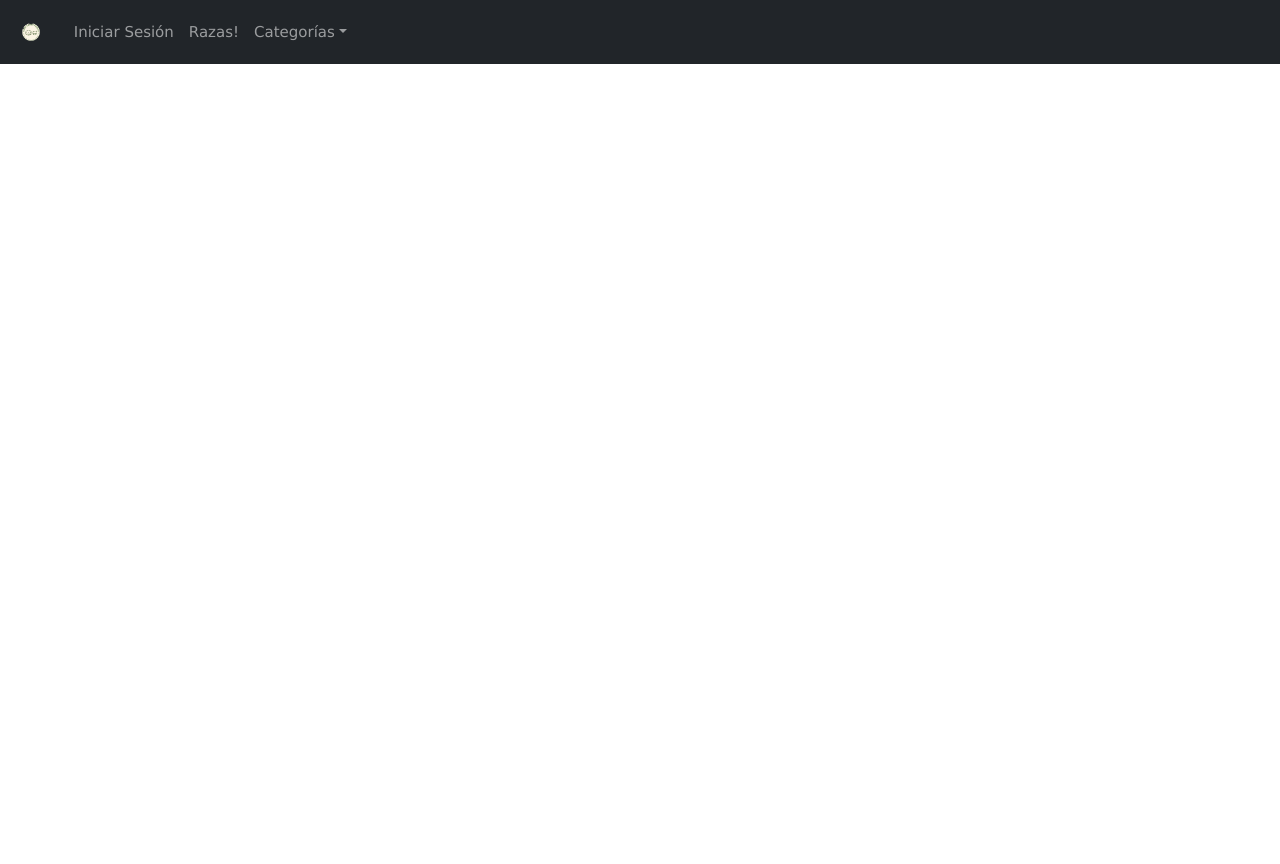
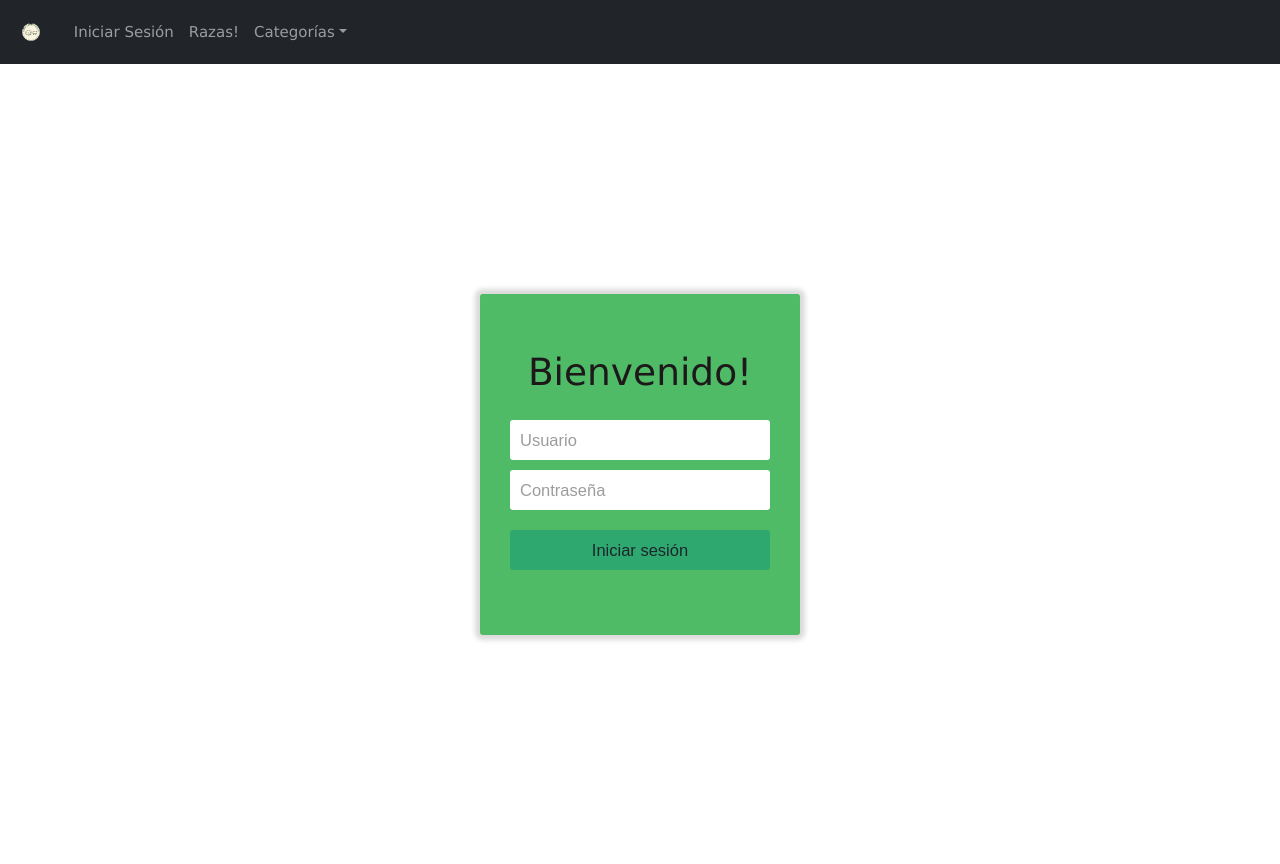
Before and after one commit to Sheex10/HappyFinal, a Django app: page /InicioSesion in a window 1280 px wide. Before the commit the page ends 64 px from the top, so only its background shows below. Run offline with Django 4.2, Linux system fonts and the light colour scheme.

Commit message:
intento inicio sesión
a la mitad

```diff
--- a/ApUno/static/ApUno/css/estilos.css
+++ b/ApUno/static/ApUno/css/estilos.css
@@ -7,3 +7,142 @@
   display: inline-block;
   margin: auto;
   }
+
+/* Inicio sesión */
+#contenedor {
+  display: flex;
+  align-items: center;
+  justify-content: center;
+
+  margin: 0;
+  padding: 0;
+  min-width: 100vw;
+  min-height: 100vh;
+  width: 100%;
+  height: 100%;
+}
+
+#central {
+  max-width: 320px;
+  width: 100%;
+}
+
+.titulo {
+  font-size: 250%;
+  color:#1d191b;
+  text-align: center;
+  margin-bottom: 20px;
+}
+
+#login {
+  width: 100%;
+  padding: 50px 30px;
+  background-color: #50bb67;
+
+
+  -webkit-box-shadow: 0px 0px 5px 5px rgba(0,0,0,0.15);
+  -moz-box-shadow: 0px 0px 5px 5px rgba(0,0,0,0.15);
+  box-shadow: 0px 0px 5px 5px rgba(0,0,0,0.15);
+
+  border-radius: 3px 3px 3px 3px;
+  -moz-border-radius: 3px 3px 3px 3px;
+  -webkit-border-radius: 3px 3px 3px 3px;
+
+  box-sizing: border-box;
+}
+
+#login input {
+  font-family: 'Overpass', sans-serif;
+  font-size: 110%;
+  color: #020202;
+
+  display: block;
+  width: 100%;
+  height: 40px;
+
+  margin-bottom: 10px;
+  padding: 5px 5px 5px 10px;
+
+  box-sizing: border-box;
+
+  border: none;
+  border-radius: 3px 3px 3px 3px;
+  -moz-border-radius: 3px 3px 3px 3px;
+  -webkit-border-radius: 3px 3px 3px 3px;
+}
+
+#login input::placeholder {
+  font-family: 'Overpass', sans-serif;
+  color: #4b4848;
+}
+
+#login button {
+  font-family: 'Overpass', sans-serif;
+  font-size: 110%;
+  color:#1b262c;
+  width: 100%;
+  height: 40px;
+  border: none;
+
+  border-radius: 3px 3px 3px 3px;
+  -moz-border-radius: 3px 3px 3px 3px;
+  -webkit-border-radius: 3px 3px 3px 3px;
+
+  background-color: #2fa870;
+
+
+  margin-top: 10px;
+}
+
+#login button:hover {
+  background-color: #9fa6aa;
+  color:#7c8a94;
+}
+
+.pie-form {
+  font-size: 90%;
+  text-align: center;
+  margin-top: 15px;
+}
+
+.pie-form a {
+  display: block;
+  text-decoration: none;
+  color: #030303;
+  margin-bottom: 3px;
+}
+
+.pie-form a:hover {
+  color: #839097;
+}
+
+.inferior {
+  margin-top: 10px;
+  font-size: 90%;
+  text-align: center;
+}
+
+.inferior a {
+  display: block;
+  text-decoration: none;
+  color: #000000;
+  margin-bottom: 3px;
+}
+
+.inferior a:hover {
+  color: #414447;
+}
+
+.colorHipervinculo a {
+  color:black;
+  text-decoration: none;
+}
+
+
+.cositaBella{
+  text-shadow: 2px 2px 5px rgb(34, 230, 132);
+}
+
+.warnings{
+  text-shadow: 2px 2px 5px rgb(0, 0, 0);
+}
--- a/ApUno/templates/ApUno/InicioSesion.html
+++ b/ApUno/templates/ApUno/InicioSesion.html
@@ -6,5 +6,30 @@
 {% endblock titulo %}
 
 {% block cuerpo %}
+<div id="contenedor">
+    <div id="central">
+        <div id="login">
+            <div class="titulo">
+                Bienvenido!
+            </div>
+            <form action="#" method="POST" id="loginform" enctype="multipart/form-data" name="formulario">
+                {% csrf_token %}
+                <input type="text" id="nombre" name="correoUser" placeholder="Usuario">
+
+                <input type="password" id="clave" name="password" placeholder="Contraseña">
+
+                <button type="submit">Iniciar sesión</button>
+                <p class="warnings" id="warnings"></p>
+                {% if messages %}
+                <ul class="messages">
+                    {% for message in messages %}
+                    <li{% if message.tags %} class="{{ message.tags }}" {% endif %}>{{ message }}</li>
+                        {% endfor %}
+                </ul>
+                {% endif %}
+            </form>
+        </div>
+    </div>
+</div>
 
 {% endblock cuerpo %}
```
